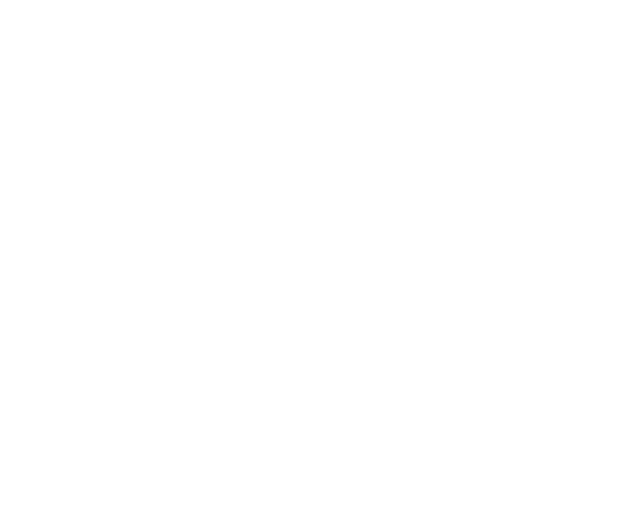
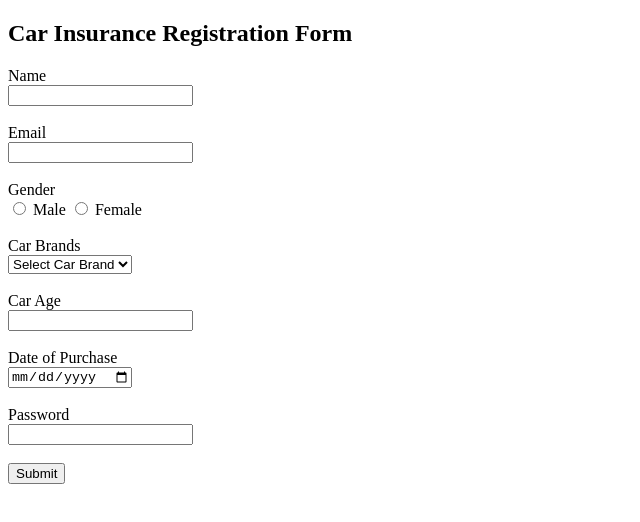
Before and after one commit to acciojob/car-insurance-form-Sandeepkrish8, a website: page main.html in a window 1280 px wide. Shown: the whole page, without its empty margins (0-640 px from the left). Drawn offline with Linux system fonts and the light colour scheme.

Commit message:
created a submission

```diff
--- a/main.html
+++ b/main.html
@@ -8,6 +8,52 @@
 
 <body>
 	<!-- the entire body must be written by student -->
+	 <h2>Car Insurance Registration Form</h2>
+
+  <form method="post">
+
+    <!-- Name -->
+    <label for="name">Name</label><br>
+    <input type="text" id="name" required><br><br>
+
+    <!-- Email -->
+    <label for="email">Email</label><br>
+    <input type="email" id="email" required><br><br>
+
+    <!-- Gender -->
+    <label>Gender</label><br>
+    <input type="radio" id="male" name="gender" required>
+    <label for="male">Male</label>
+
+    <input type="radio" id="female" name="gender">
+    <label for="female">Female</label><br><br>
+
+    <!-- Car Brands -->
+    <label for="cars">Car Brands</label><br>
+    <select id="cars">
+      <option value="">Select Car Brand</option>
+      <option value="BMW">BMW</option>
+      <option value="Audi">Audi</option>
+      <option value="Mercedez">Mercedez</option>
+    </select><br><br>
+
+    <!-- Car Age -->
+    <label for="carage">Car Age</label><br>
+    <input type="number" id="carage" required><br><br>
+
+    <!-- Date of Purchase -->
+    <label for="dop">Date of Purchase</label><br>
+    <input type="date" id="dop" required><br><br>
+
+    <!-- Password -->
+    <label for="password">Password</label><br>
+    <input type="password" id="password" required><br><br>
+
+    <!-- Submit -->
+    <button type="submit">Submit</button>
+
+  </form>
+
     <script type="text/javascript" src="./script.js">
 </script>
 
```
